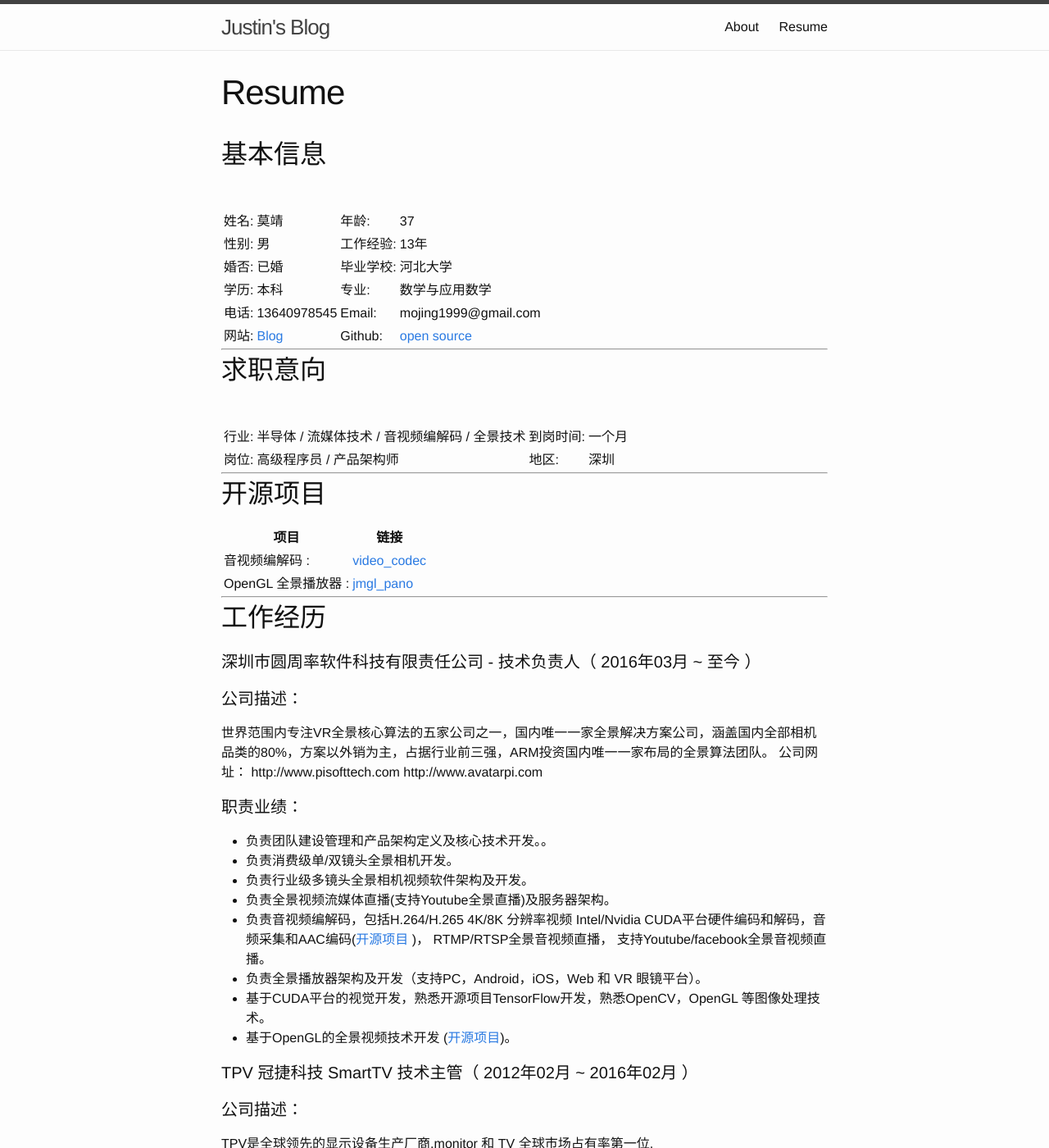
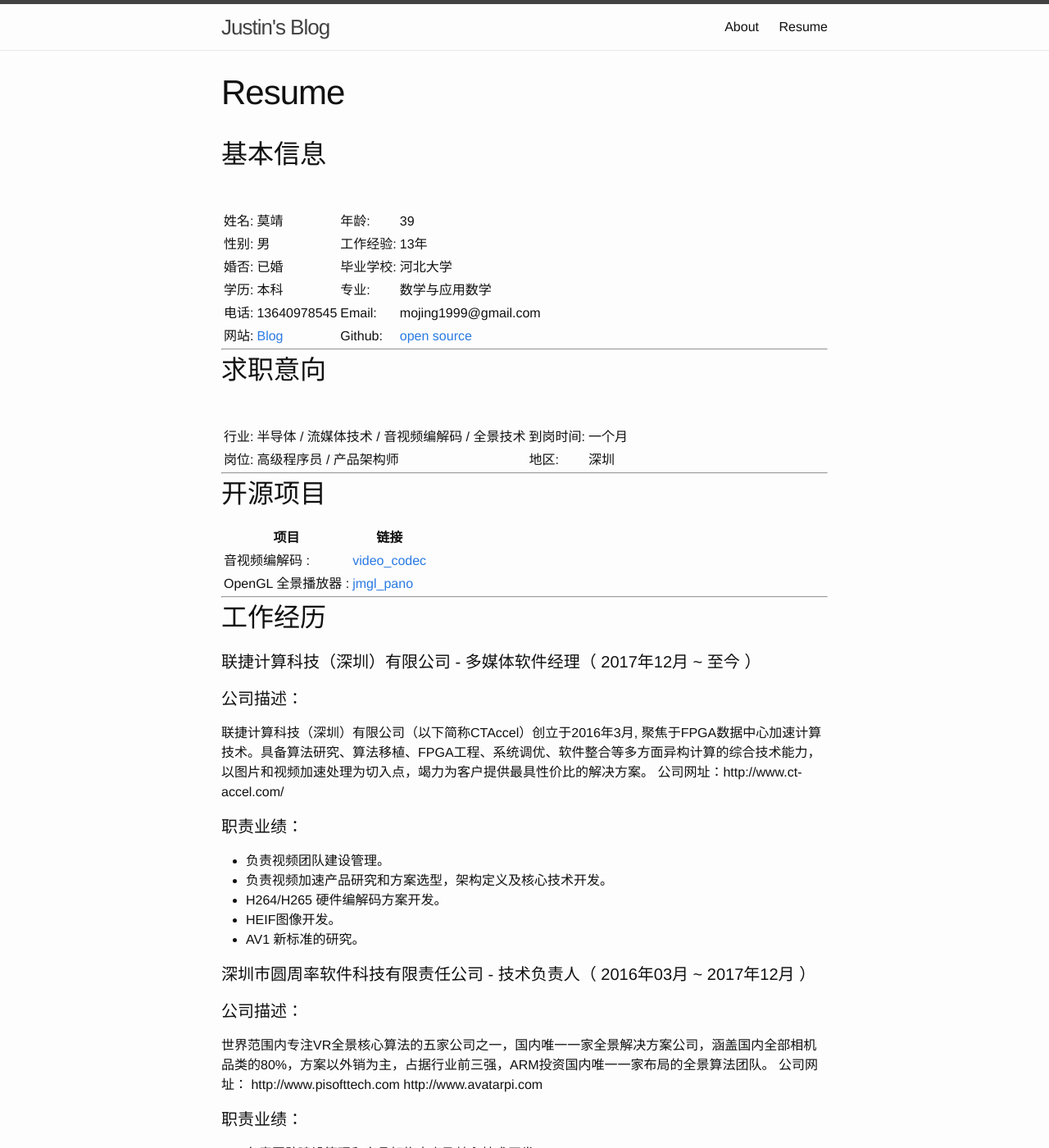
Before and after one commit to mojing1999/mojing1999.github.io, a Jekyll site: the page built from resume/resume.md, in a window 1280 px wide and 1400 px high. Shown: the whole window at 82% size. Built offline with Jekyll 4.4.1, drawn with Linux system fonts in a browser that asks for light colours; comment, search, counter and statistics services are not loaded.

Commit message:
update resume

```diff
--- a/resume/resume.md
+++ b/resume/resume.md
@@ -9,12 +9,12 @@ permalink: /resume/
 
 |   |   |  | |
 | ------- | ----- | ------- | ----- |
-| 姓名: |莫靖 | 年龄: | 37 |
+| 姓名: |莫靖 | 年龄: | 39 |
 | 性别: | 男 | 工作经验: |  13年  |
 | 婚否: | 已婚 | 毕业学校: | 河北大学 |
 | 学历: | 本科 | 专业: | 数学与应用数学 |
 | 电话:   | 13640978545 | Email:  | mojing1999@gmail.com |
-| 网站: | [Blog](http://www.justinmo.video/) | Github: | [open source](https://github.com/mojing1999/video_codec)  |
+| 网站: | [Blog](https://mojing1999.github.io/) | Github: | [open source](https://github.com/mojing1999/video_codec)  |
 
 ---
 
@@ -40,7 +40,23 @@ OpenGL 全景播放器		: | [jmgl_pano](https://github.com/mojing1999/jmgl_pano)
 ## 工作经历
 
 
-#### 深圳市圆周率软件科技有限责任公司 - 技术负责人（ 2016年03月 ~ 至今 ）
+#### 联捷计算科技（深圳）有限公司 - 多媒体软件经理（ 2017年12月 ~ 至今 ）
+
+#### 公司描述：
+联捷计算科技（深圳）有限公司（以下简称CTAccel）创立于2016年3月, 聚焦于FPGA数据中心加速计算技术。具备算法研究、算法移植、FPGA工程、系统调优、软件整合等多方面异构计算的综合技术能力，以图片和视频加速处理为切入点，竭力为客户提供最具性价比的解决方案。
+公司网址：http://www.ct-accel.com/
+
+#### 职责业绩：
+- 负责视频团队建设管理。
+- 负责视频加速产品研究和方案选型，架构定义及核心技术开发。
+- H264/H265 硬件编解码方案开发。
+- HEIF图像开发。
+- AV1 新标准的研究。
+
+
+
+
+#### 深圳市圆周率软件科技有限责任公司 - 技术负责人（ 2016年03月 ~ 2017年12月 ）
 
 #### 公司描述：
 世界范围内专注VR全景核心算法的五家公司之一，国内唯一一家全景解决方案公司，涵盖国内全部相机品类的80%，方案以外销为主，占据行业前三强，ARM投资国内唯一一家布局的全景算法团队。
```
